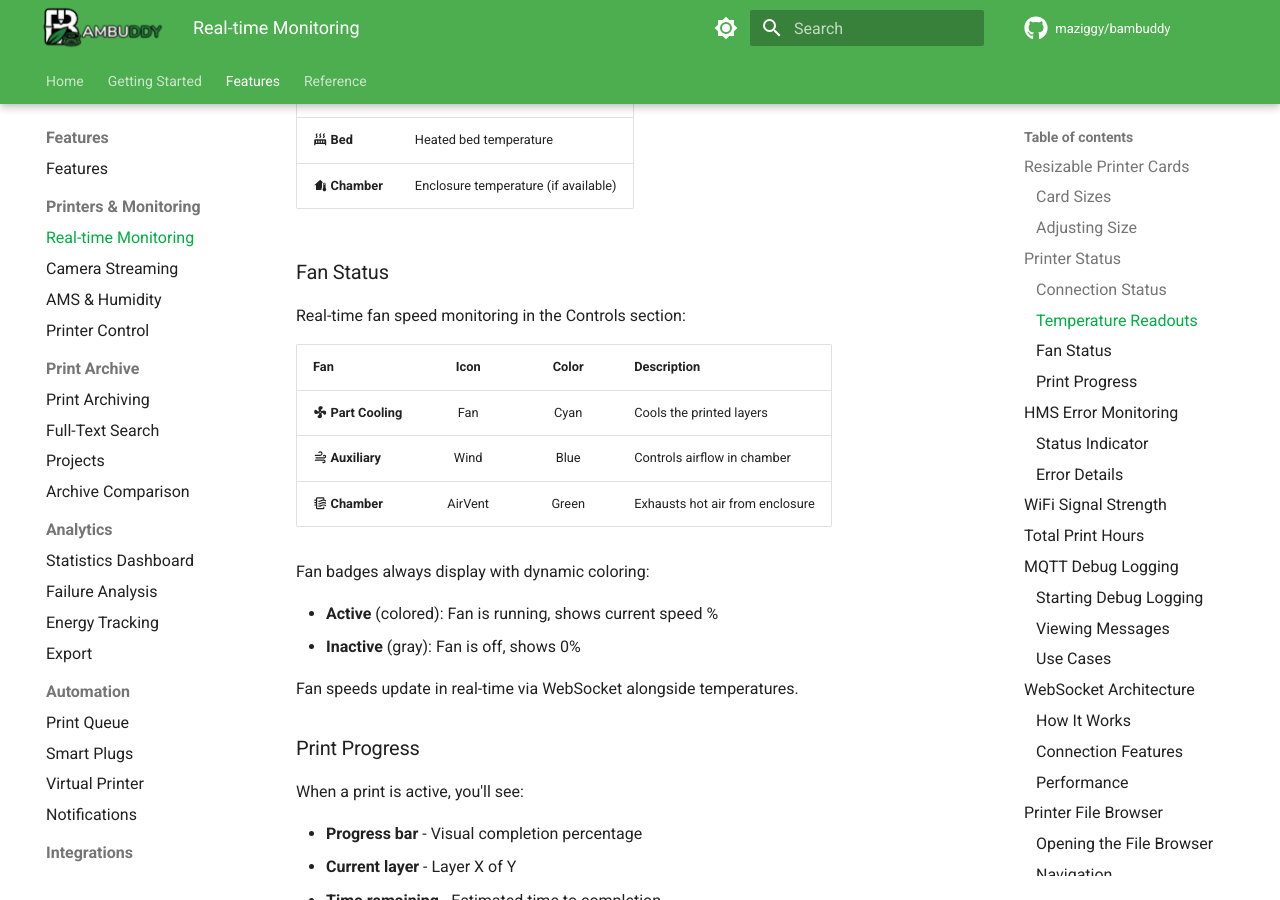
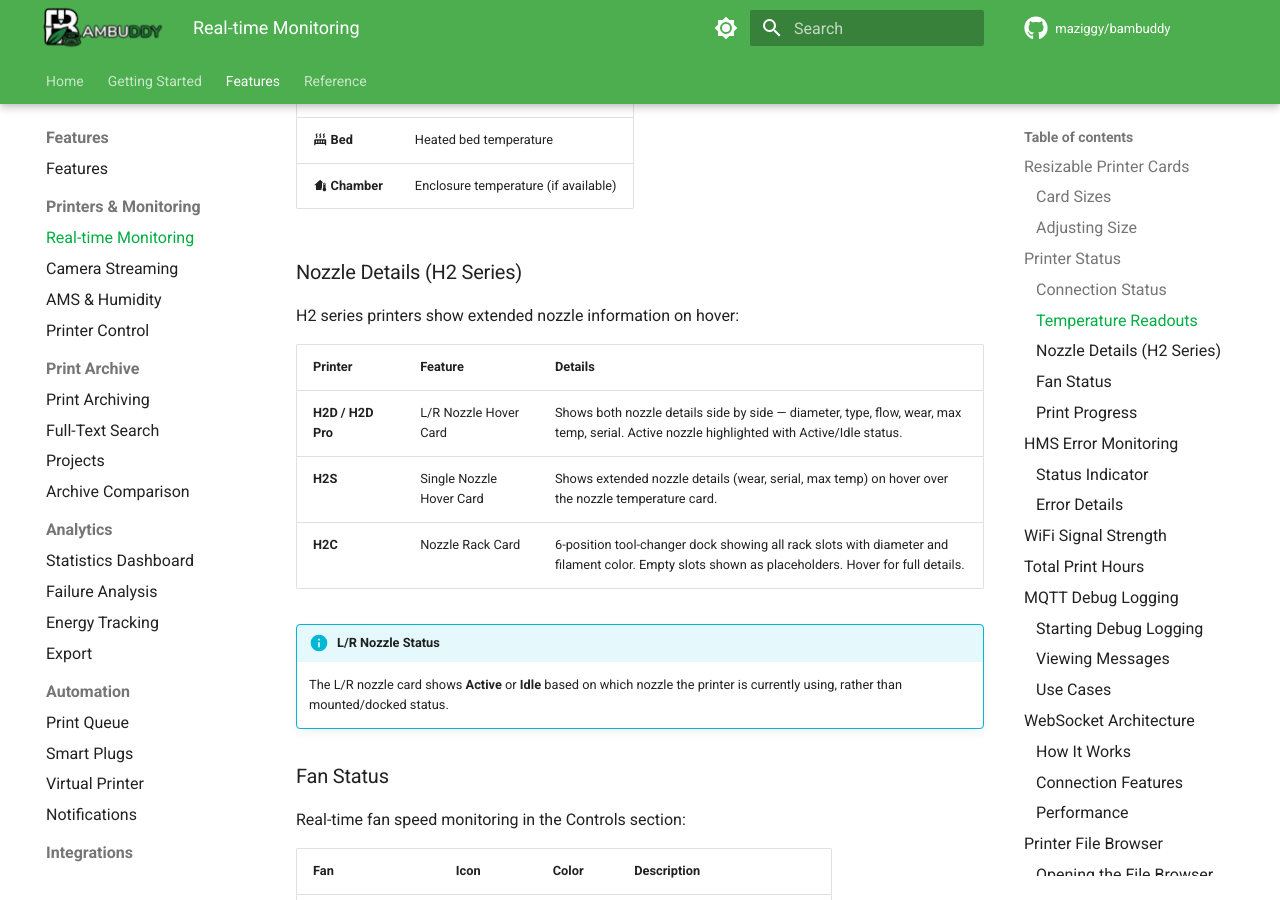
Before and after one commit to maziggy/bambuddy-wiki, an MkDocs documentation site: the page built from docs/features/monitoring.md, in a window 1280 px wide and 900 px high, scrolled down 2216 px. Built offline with MkDocs 1.6.1 and Material for MkDocs 9.7.7, drawn with Linux system fonts in a browser that asks for light colours; comment, search, counter and statistics services are not loaded; the version menu is left out.

Commit message:
Updated Wiki

```diff
--- a/docs/features/monitoring.md
+++ b/docs/features/monitoring.md
@@ -57,6 +57,19 @@ Live temperature readings update every few seconds:
 | :material-printer-3d-nozzle: **Nozzle** | Current hotend temperature |
 | :material-radiator: **Bed** | Heated bed temperature |
 | :material-home-thermometer: **Chamber** | Enclosure temperature (if available) |
+
+### Nozzle Details (H2 Series)
+
+H2 series printers show extended nozzle information on hover:
+
+| Printer | Feature | Details |
+|---------|---------|---------|
+| **H2D / H2D Pro** | L/R Nozzle Hover Card | Shows both nozzle details side by side — diameter, type, flow, wear, max temp, serial. Active nozzle highlighted with Active/Idle status. |
+| **H2S** | Single Nozzle Hover Card | Shows extended nozzle details (wear, serial, max temp) on hover over the nozzle temperature card. |
+| **H2C** | Nozzle Rack Card | 6-position tool-changer dock showing all rack slots with diameter and filament color. Empty slots shown as placeholders. Hover for full details. |
+
+!!! info "L/R Nozzle Status"
+    The L/R nozzle card shows **Active** or **Idle** based on which nozzle the printer is currently using, rather than mounted/docked status.
 
 ### Fan Status
 
```
Also changed, not shown: docs/reference/printers.md (+1 -0 lines).
